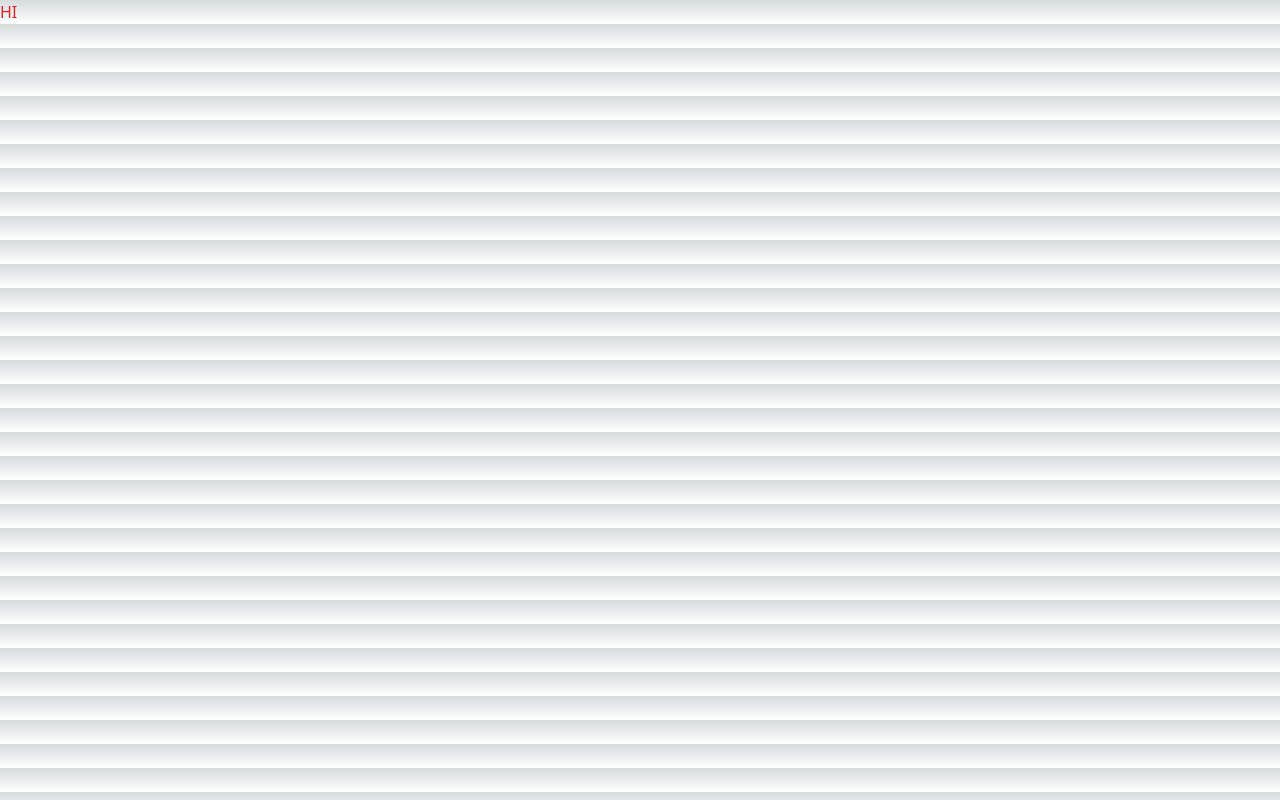
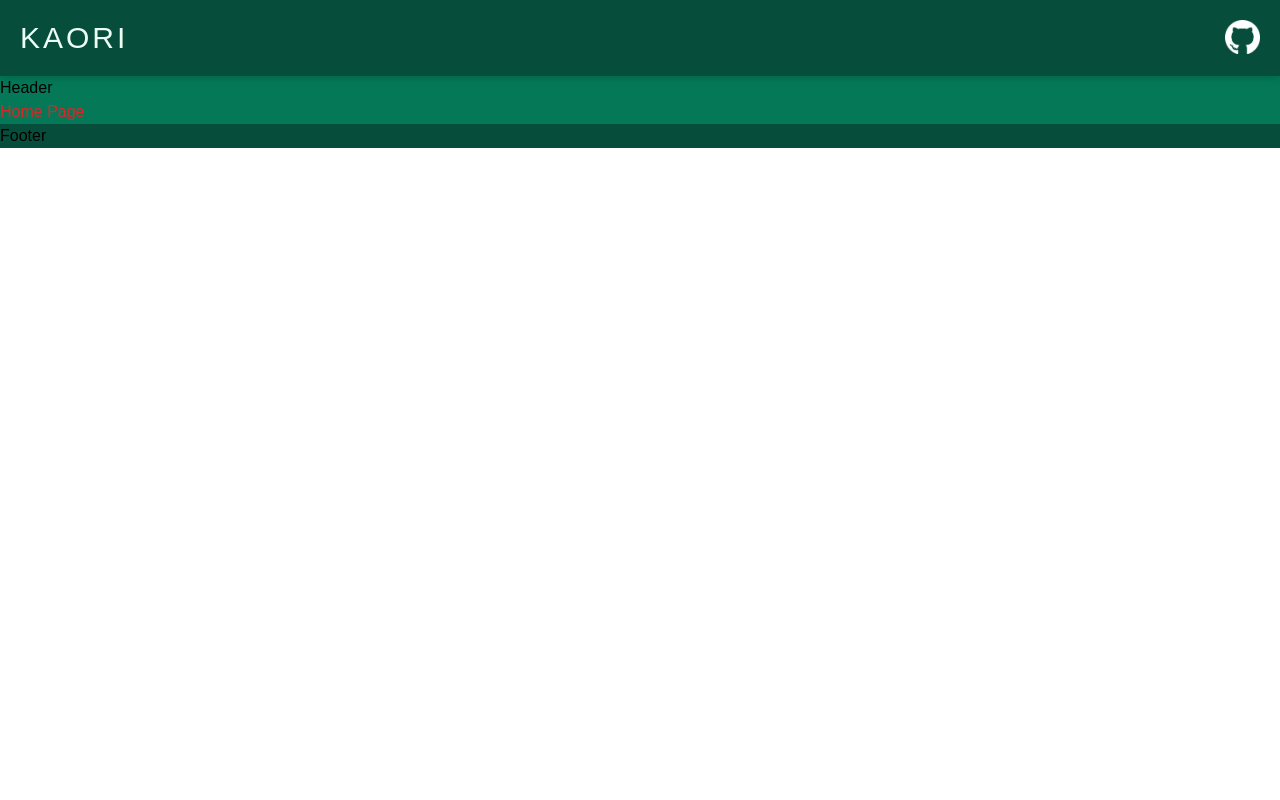
Before and after one commit to kkawakami08/nextjs-react, a Next.js app in the folder nextjs-react/: page / in a window 1280 px wide. Built offline with nearby package versions, Linux system fonts and the light colour scheme.

Commit message:
nav bar styling and links

```diff
--- /dev/null
+++ b/nextjs-react/components/Footer.tsx
@@ -0,0 +1,7 @@
+import React from 'react'
+
+export default function Footer() {
+  return (
+    <div className="bg-emerald-900">Footer</div>
+  )
+}
--- /dev/null
+++ b/nextjs-react/components/Header.tsx
@@ -0,0 +1,7 @@
+import React from 'react'
+
+export default function Header() {
+  return (
+    <div>Header</div>
+  )
+}
--- /dev/null
+++ b/nextjs-react/components/Layout.tsx
@@ -0,0 +1,14 @@
+import React from 'react'
+import Nav from './Nav'
+import Footer from './Footer'
+
+export default function Layout({children}) {
+  return (
+    <div className='font-poppins font-medium'>
+        <Nav />
+
+        <main>{children}</main>
+        <Footer />
+    </div>
+  )
+}
--- /dev/null
+++ b/nextjs-react/components/Nav.tsx
@@ -0,0 +1,29 @@
+import React from 'react'
+import githubIcon from '../public/github-icon-white.png'
+import Image from 'next/image'
+import Link from 'next/link'
+
+export default function Nav() {
+  return (
+    <div className="bg-emerald-900 drop-shadow-md">
+        <ul className='flex justify-between p-5'>
+            <li>
+             <Link href="/">
+                <h1 className='text-emerald-50 tracking-widest text-3xl'>KAORI</h1>
+            </Link>
+            </li>
+            <li>
+                <a target="_blank" href="https://github.com/kkawakami08" >
+                    <Image
+                        src={githubIcon}
+                        alt="Github Icon"
+                        width={35}
+                        height={35}
+
+                    />
+                </a>
+            </li>
+        </ul>
+    </div>
+  )
+}
--- a/nextjs-react/pages/_app.tsx
+++ b/nextjs-react/pages/_app.tsx
@@ -1,6 +1,11 @@
 import '@/styles/globals.css'
 import type { AppProps } from 'next/app'
+import Layout from '@/components/Layout'
 
 export default function App({ Component, pageProps }: AppProps) {
-  return <Component {...pageProps} />
+  return (
+    <Layout>
+     <Component {...pageProps} />
+    </Layout>
+  )
 }
--- a/nextjs-react/pages/index.tsx
+++ b/nextjs-react/pages/index.tsx
@@ -1,8 +1,12 @@
+import Header from "@/components/Header"
+
 export default function Home() {
   return (
     <>
-      <main >
-       <h1 className="text-red-600">HI</h1>
+      <main className="bg-emerald-700">
+        <Header />
+        <h1 className="text-red-600">Home Page</h1>
+
       </main>
     </>
   )
--- a/nextjs-react/styles/globals.css
+++ b/nextjs-react/styles/globals.css
@@ -2,80 +2,7 @@
 @tailwind components;
 @tailwind utilities;
 
-:root {
-  --max-width: 1100px;
-  --border-radius: 12px;
-  --font-mono: ui-monospace, Menlo, Monaco, 'Cascadia Mono', 'Segoe UI Mono',
-    'Roboto Mono', 'Oxygen Mono', 'Ubuntu Monospace', 'Source Code Pro',
-    'Fira Mono', 'Droid Sans Mono', 'Courier New', monospace;
-
-  --foreground-rgb: 0, 0, 0;
-  --background-start-rgb: 214, 219, 220;
-  --background-end-rgb: 255, 255, 255;
-
-  --primary-glow: conic-gradient(
-    from 180deg at 50% 50%,
-    #16abff33 0deg,
-    #0885ff33 55deg,
-    #54d6ff33 120deg,
-    #0071ff33 160deg,
-    transparent 360deg
-  );
-  --secondary-glow: radial-gradient(
-    rgba(255, 255, 255, 1),
-    rgba(255, 255, 255, 0)
-  );
-
-  --tile-start-rgb: 239, 245, 249;
-  --tile-end-rgb: 228, 232, 233;
-  --tile-border: conic-gradient(
-    #00000080,
-    #00000040,
-    #00000030,
-    #00000020,
-    #00000010,
-    #00000010,
-    #00000080
-  );
-
-  --callout-rgb: 238, 240, 241;
-  --callout-border-rgb: 172, 175, 176;
-  --card-rgb: 180, 185, 188;
-  --card-border-rgb: 131, 134, 135;
-}
-
-@media (prefers-color-scheme: dark) {
-  :root {
-    --foreground-rgb: 255, 255, 255;
-    --background-start-rgb: 0, 0, 0;
-    --background-end-rgb: 0, 0, 0;
-
-    --primary-glow: radial-gradient(rgba(1, 65, 255, 0.4), rgba(1, 65, 255, 0));
-    --secondary-glow: linear-gradient(
-      to bottom right,
-      rgba(1, 65, 255, 0),
-      rgba(1, 65, 255, 0),
-      rgba(1, 65, 255, 0.3)
-    );
-
-    --tile-start-rgb: 2, 13, 46;
-    --tile-end-rgb: 2, 5, 19;
-    --tile-border: conic-gradient(
-      #ffffff80,
-      #ffffff40,
-      #ffffff30,
-      #ffffff20,
-      #ffffff10,
-      #ffffff10,
-      #ffffff80
-    );
-
-    --callout-rgb: 20, 20, 20;
-    --callout-border-rgb: 108, 108, 108;
-    --card-rgb: 100, 100, 100;
-    --card-border-rgb: 200, 200, 200;
-  }
-}
+@import url('https://fonts.googleapis.com/css2?family=Poppins:wght@100;200;300;400;500;600;700;800;900&display=swap');
 
 * {
   box-sizing: border-box;
@@ -89,23 +16,7 @@ body {
   overflow-x: hidden;
 }
 
-body {
-  color: rgb(var(--foreground-rgb));
-  background: linear-gradient(
-      to bottom,
-      transparent,
-      rgb(var(--background-end-rgb))
-    )
-    rgb(var(--background-start-rgb));
-}
-
 a {
   color: inherit;
   text-decoration: none;
 }
-
-@media (prefers-color-scheme: dark) {
-  html {
-    color-scheme: dark;
-  }
-}
--- a/nextjs-react/tailwind.config.js
+++ b/nextjs-react/tailwind.config.js
@@ -9,7 +9,11 @@ module.exports = {
     "./src/**/*.{js,ts,jsx,tsx}",
   ],
   theme: {
-    extend: {},
+    extend: {
+      fontFamily: {
+        poppins: ["Poppins","sans-serif"]
+      }
+    },
   },
   plugins: [],
 }
```
Also changed, not shown: nextjs-react/pages/resume.tsx (added), nextjs-react/public/github-icon-white.png (added).
